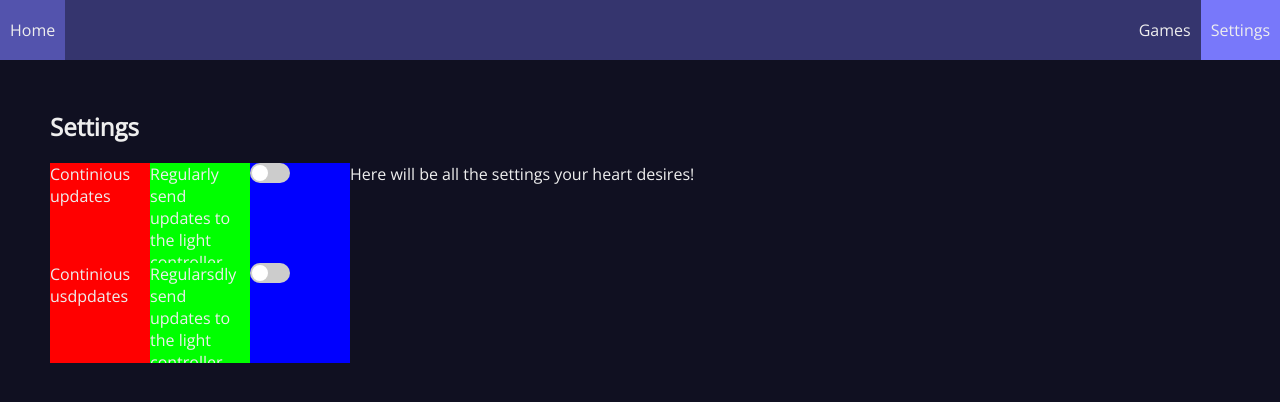
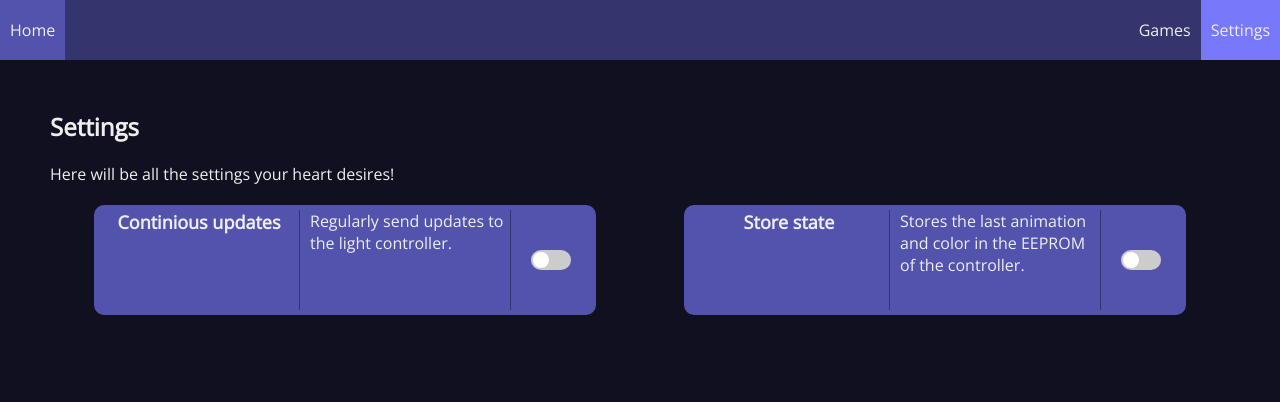
Before and after one commit to Fade97/DeskLight, a Flask app: page /settings in a window 1280 px wide. Shown: the top 402 px of the page. Run offline with Flask 2, Linux system fonts and the light colour scheme.

Commit message:
Beautify settings

```diff
--- a/GUI/modules/webserver/static/style.css
+++ b/GUI/modules/webserver/static/style.css
@@ -1,24 +1,25 @@
 @import url('https://fonts.googleapis.com/css?family=Open+Sans');
-*{
+* {
     margin: 0px;
     padding: 0px;
     font-family: "Open Sans", sans-serif;
     color: #eee;
 }
 
-body{
+body {
     background-color: #101021;
 }
 
+
 /* ------ Header ------ */
 
-#headercon{
+#headercon {
     width: 100%;
     height: 60px;
     background-color: #35356E;
 }
 
-#headercon a{
+#headercon a {
     display: block;
     height: 60px;
     line-height: 60px;
@@ -29,92 +30,120 @@ body{
     background-color: #35356E;
 }
 
-#headercon a:hover{
+#headercon a:hover {
     background-color: #5353AD;
 }
 
-.header_left{
+.header_left {
     float: left;
 }
 
-.header_right{
+.header_right {
     float: right;
 }
 
-#headercon a.header_current{
+#headercon a.header_current {
     background-color: #7878FA;
 }
 
+
 /* ------ Content ------ */
 
-#contentcon{
+#contentcon {
     width: calc(100% - 100px);
     padding-top: 50px;
     padding-left: 50px;
     padding-right: 50px;
 }
 
-.contentHeader{
+.contentHeader {
     padding-bottom: 20px;
 }
 
+.content {
+    display: flex;
+    justify-content: space-around;
+    flex-wrap: wrap;
+}
+
+.contentDescription {
+    width: 100%;
+    margin-bottom: 20px;
+}
+
+
 /* ------ Settings ------ */
 
-.setting_con{
-    float: left;
-    clear: left;
+.setting_con {
     background: #35356E;
-    background-color: #f0f;
-    width: 300px;
-    height: 100px;
+    background-color: #5353AD;
+    border-radius: 10px;
+    padding: 5px;
 }
 
-.settingName{
+.settingName {
+    float: left;
+    width: 200px;
+    height: 100px;
+    top: auto;
+    bottom: auto;
+    align-self: center;
+    overflow: auto;
+    border-right: 1px solid #35356E;
+    text-align: center;
+    font-size: large;
+    font-weight: 600;
+}
+
+.settingDescription {
     display: block;
     float: left;
-    width: 100px;
+    width: 200px;
     height: 100px;
     overflow: auto;
-    background-color: #f00;
+    padding-left: 10px;
+    border-right: 1px solid #35356E;
 }
 
-.settingDescription{
+.settingType {
     display: block;
-    float: left;
-    width: 100px;
+    float: right;
+    width: 80px;
     height: 100px;
     overflow: auto;
-    background-color: #0f0;
+    text-align: center;
 }
 
-.settingType{
-    display: block;
-    float: right;
-    width: 100px;
-    height: 100px;
-    overflow: auto;
-    background-color: #00f;
-}
 
 /* ------ Switch ------ */
 
+
 /* Source: https://www.w3schools.com/howto/howto_css_switch.asp */
+
+
 /* The switch - the box around the slider */
+
 .switch {
+    left: calc(50% - 20px);
+    top: calc(50% - 10px);
     position: relative;
     display: block;
     width: 40px;
     height: 20px;
 }
 
+
 /* Hide default HTML checkbox */
+
 .switch input {
     opacity: 0;
     width: 0;
     height: 0;
 }
 
+
 /* The slider */
+
 .slider {
     position: absolute;
     cursor: pointer;
@@ -139,21 +168,23 @@ body{
     transition: .4s;
 }
 
-input:checked + .slider {
+input:checked+.slider {
     background-color: #7878FA;
 }
 
-input:focus + .slider {
+input:focus+.slider {
     box-shadow: 0 0 1px #7878FA;
 }
 
-input:checked + .slider:before {
+input:checked+.slider:before {
     -webkit-transform: translateX(20px);
     -ms-transform: translateX(20px);
     transform: translateX(20px);
 }
 
+
 /* Rounded sliders */
+
 .slider.round {
     border-radius: 16px;
 }
--- a/GUI/modules/webserver/templates/components/setting.html
+++ b/GUI/modules/webserver/templates/components/setting.html
@@ -8,9 +8,7 @@
     </div>
 
     <div class="settingType">
-        {% if type=="switch" %}
-        {% include "components/toggleswitch.html" %}
-        {% endif %}
+        {% if type=="switch" %} {% include "components/toggleswitch.html" %} {% endif %}
     </div>
 
 </div>
--- a/GUI/modules/webserver/templates/settings.html
+++ b/GUI/modules/webserver/templates/settings.html
@@ -6,12 +6,15 @@ Settings
 
 {% block cont_content %}
 
-Here will be all the settings your heart desires!
+<div class="contentDescription">
+    Here will be all the settings your heart desires!
+</div>
 
 {% with settingName="Continious updates", settingDescription="Regularly send updates to the light controller.", type="switch" %}
 {% include "components/setting.html" %}
 {% endwith %}
-{% with settingName="Continious usdpdates", settingDescription="Regularsdly send updates to the light controller.", type="switch" %}
+
+{% with settingName="Store state", settingDescription="Stores the last animation and color in the EEPROM of the controller.", type="switch" %}
 {% include "components/setting.html" %}
 {% endwith %}
 
```
Lines whose indentation alone changed are shown as unchanged.
